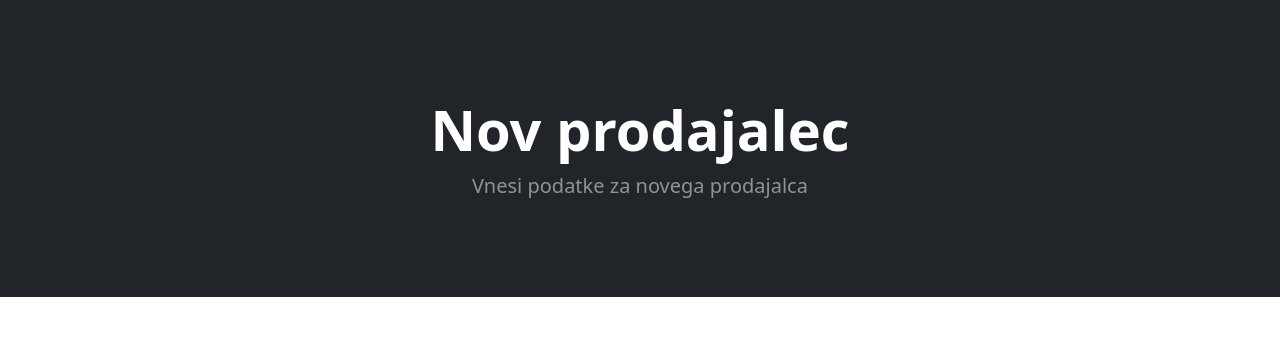
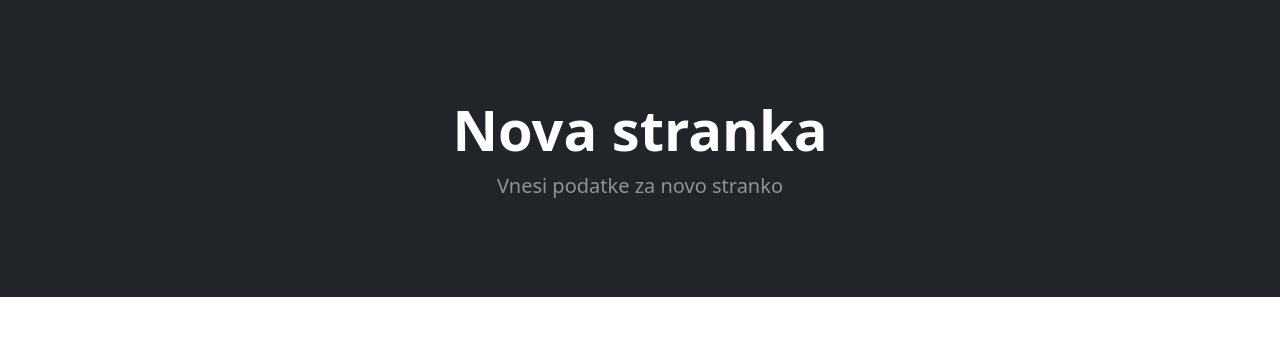
Before and after one commit to mh7x/Ep-webshop, a PHP site: page /view/add-seller.php in a window 1280 px wide. Shown: the part 56-402 px from the top of the page. Run offline with PHP 8.4, Linux system fonts and the light colour scheme; some libraries are stand-ins or nearby versions.

Commit message:
Lepsi izgled pri urejanju stranke.

```diff
--- a/view/add-seller.php
+++ b/view/add-seller.php
@@ -15,7 +15,7 @@
 
 
         <link rel="icon" type="image/x-icon" href="assets/favicon.ico" />
-        <title>Dodaj prodajalca</title>
+        <title>Dodaj stranko</title>
     </head>
 
     <body>
@@ -24,8 +24,8 @@
         <header class="bg-dark py-5">
             <div class="container px-4 px-lg-5 my-5">
                 <div class="text-center text-white">
-                    <h1 class="display-4 fw-bolder">Nov prodajalec</h1>
-                    <p class="lead fw-normal text-white-50 mb-0">Vnesi podatke za novega prodajalca</p>
+                    <h1 class="display-4 fw-bolder">Nova stranka</h1>
+                    <p class="lead fw-normal text-white-50 mb-0">Vnesi podatke za novo stranko</p>
                 </div>
             </div>
         </header>
```
Also changed, not shown: view/add-customer.php (+6 -8 lines), view/edit-customer.php (+6 -2 lines).
